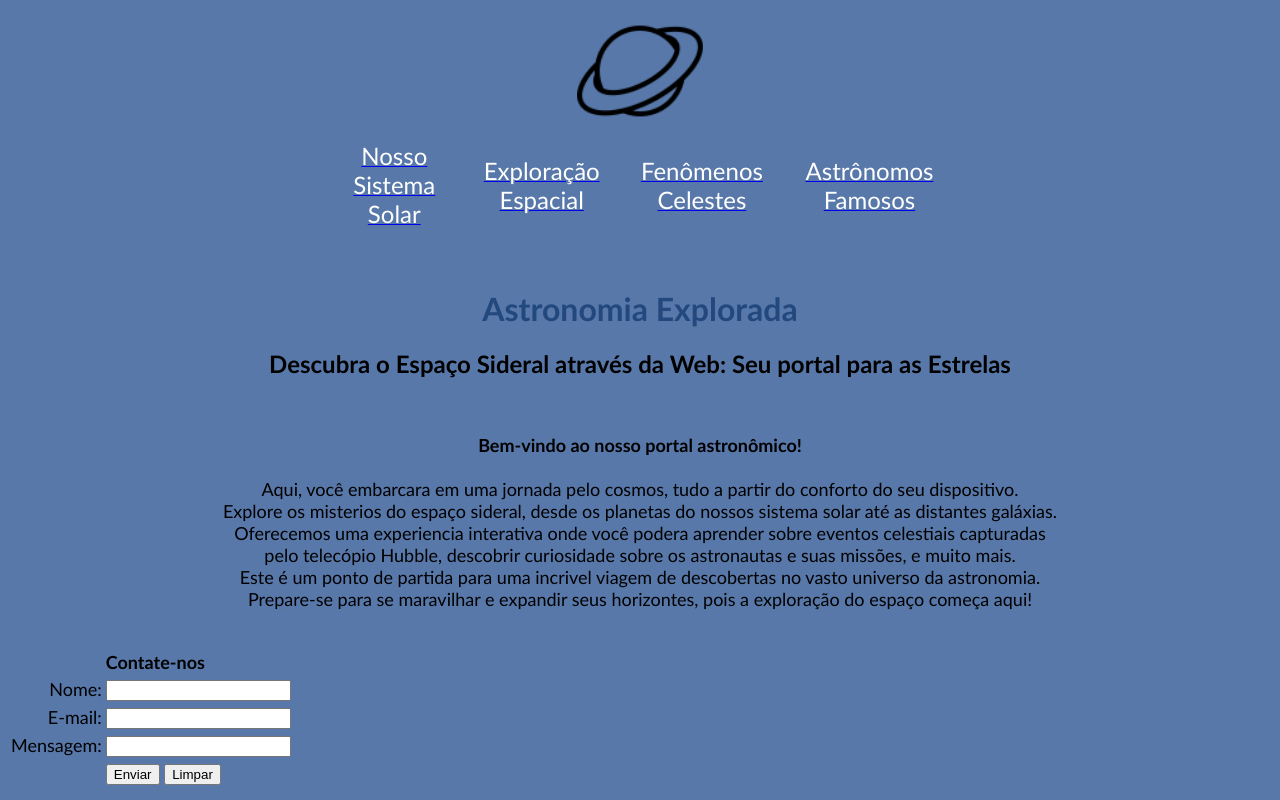
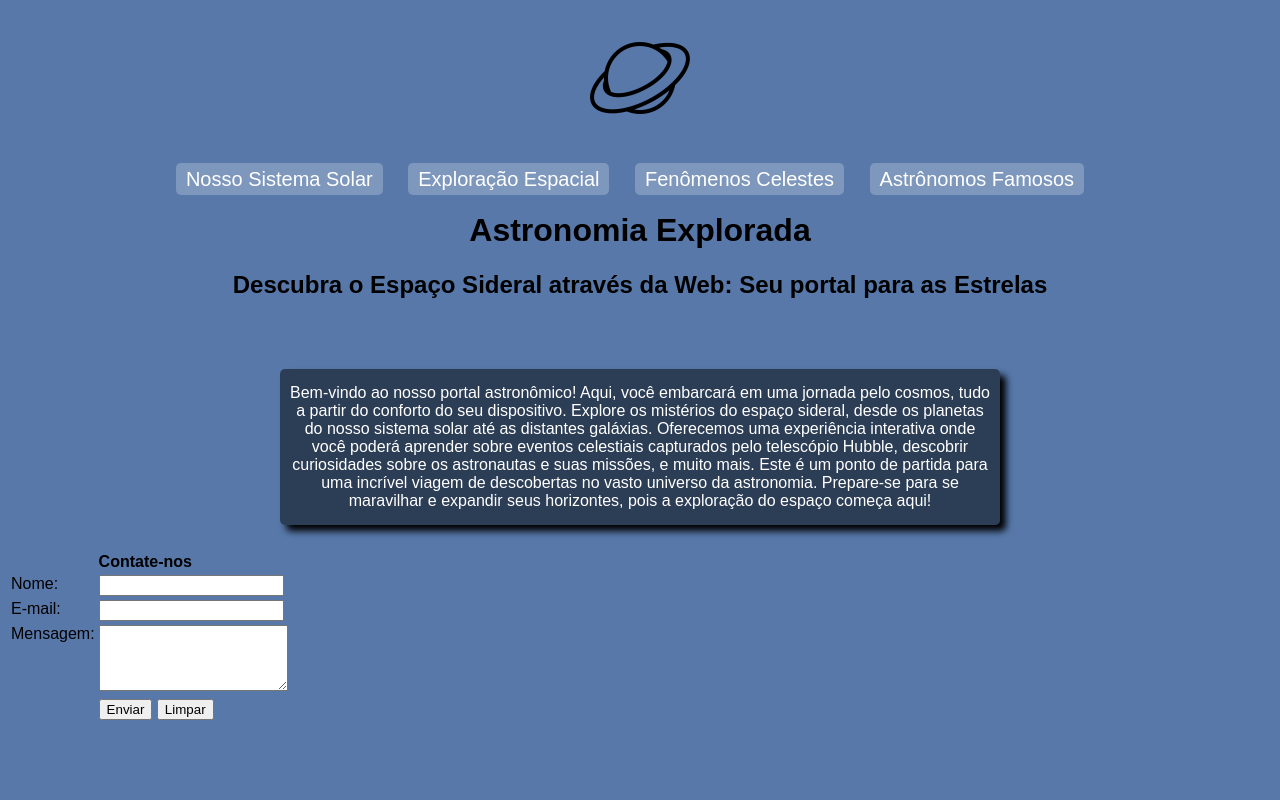
Before and after one commit to GouveaSource/Projeto1, a plain HTML site: page index.html in a window 1280 px wide. Drawn offline with Linux system fonts and the light colour scheme.

Commit message:
Mudança de estilização para CSS

```diff
--- a/index.html
+++ b/index.html
@@ -6,67 +6,53 @@
     <meta name="viewport" content="width=device-width, initial-scale=1.0">
     <link rel="shortcut icon" href="Imagens/icons8-planeta-16.png" type="image/x-icon">
     <title>Astronomia Explorada</title>
+    <link rel="stylesheet" href="style.css">
+</head>
+<body>
+    <div>
+        <img src="Imagens/icons8-planeta-100.png" alt="logo">
+    </div>
+
+    <nav>
+        <ul>
+            <li><a href="solarsistem/solarsistem.html">Nosso Sistema Solar</a></li>
+            <li><a href="exploração/exploração.html">Exploração Espacial</a></li>
+            <li><a href="#">Fenômenos Celestes</a></li>
+            <li><a href="#">Astrônomos Famosos</a></li>
+        </ul>
+    </nav>
 
 
-</head>
-<body bgcolor="#5778A9">
-    <center>
-    <img src="Imagens/icons8-planeta-100.png" alt="logo" width="10%" >
-
-    <table width="50%">
-        <tr>
-            <td align="center"><a href="solarsistem/solarsistem.html"><font face="candara" size="5" color="white">Nosso Sistema Solar</a></td>
-            <td align="center"><a href="exploração/exploração.html"><font face="candara" size="5" color="white">Exploração Espacial</a></td>
-            <td align="center"><a href="#"><font face="candara" size="5" color="white">Fenômenos Celestes</a></td>
-            <td align="center"><a href="#"><font face="candara" size="5" color="white">Astrônomos Famosos</a></td>
-        </tr>
     </table>
 
-    <br><br>
-
-    <font face="candara" color="#23487E">
-    <h1 align="center">Astronomia Explorada</h1>
-    </font>
-    <font face="candara">
-    <h2 align="center">Descubra o Espaço Sideral através da Web: Seu portal para as Estrelas</h2>
-    </center>
-    </font>
-
-<br>
-
-
-    <p align="center">
-        <font face="candara" size="4">
-        <b>Bem-vindo ao nosso portal astronômico!</b> <br> <br>
-        Aqui, você embarcara em uma jornada pelo cosmos, tudo a partir do conforto do seu dispositivo. <br>
-        Explore os misterios do espaço sideral, desde os planetas do nossos sistema solar até as distantes galáxias. <br>
-        Oferecemos uma experiencia interativa onde você podera aprender sobre eventos celestiais capturadas <br> pelo telecópio Hubble, descobrir curiosidade sobre os astronautas e suas missões, e muito mais. <br>
-        Este é um ponto de partida para uma incrivel viagem de descobertas no vasto universo da astronomia. <br>
+    <h1>Astronomia Explorada</h1>
+    <h2>Descubra o Espaço Sideral através da Web: Seu portal para as Estrelas</h2>
+    <p>
+        Bem-vindo ao nosso portal astronômico!
+        Aqui, você embarcará em uma jornada pelo cosmos, tudo a partir do conforto do seu dispositivo.
+        Explore os mistérios do espaço sideral, desde os planetas do nosso sistema solar até as distantes galáxias.
+        Oferecemos uma experiência interativa onde você poderá aprender sobre eventos celestiais capturados pelo telescópio Hubble, descobrir curiosidades sobre os astronautas e suas missões, e muito mais.
+        Este é um ponto de partida para uma incrível viagem de descobertas no vasto universo da astronomia.
         Prepare-se para se maravilhar e expandir seus horizontes, pois a exploração do espaço começa aqui!
     </p>
 
-<br>
 
-
-
-
-
-    <table>
+    <table class="contate">
         <tr>
             <td></td>
             <td><strong>Contate-nos</strong></td>
         </tr>
         <tr>
-            <td align="right"><label for="nome">Nome:</label></td>
-            <td><input type="text" id="nome" name="nome" ></td>
+            <td><label for="nome">Nome:</label></td>
+            <td><input type="text" id="nome" name="nome"></td>
         </tr>
         <tr>
-            <td align="right"><label for="email">E-mail:</label></td>
-            <td><input type="email" id="email" name="email" ></td>
+            <td><label for="email">E-mail:</label></td>
+            <td><input type="email" id="email" name="email"></td>
         </tr>
         <tr>
-            <td align="right"><label for="mensagem">Mensagem:</label></td>
-            <td><input type="text" id="mensagem" name="mensagem"></td>
+            <td><label id="msg" for="mensagem">Mensagem:</label></td>
+            <td><textarea id="mensagem" name="mensagem" rows="4" cols="21"></textarea>
         </tr>
         <tr>
             <td></td>
```
Also changed, not shown: index2.html (deleted, +0 -66 lines).
